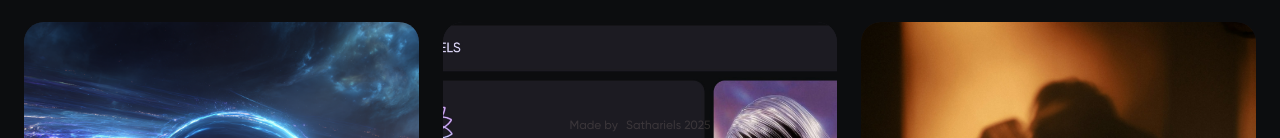
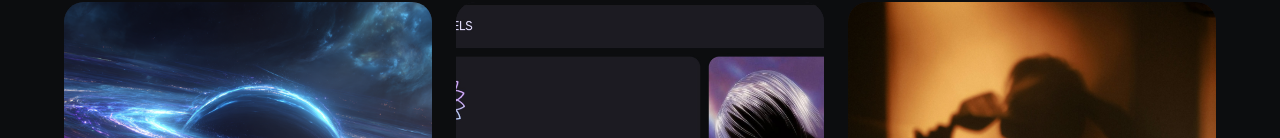
Before and after one commit to sathariels/Sathariels.com, a Next.js app: page /projects in a window 1280 px wide. Shown: the part 662-800 px from the top of the page. Built offline with nearby package versions, Linux system fonts and the light colour scheme.

Commit message:
fix: Projects page alignment, scrolling, and footer signature

```diff
--- a/src/components/Footer.tsx
+++ b/src/components/Footer.tsx
@@ -2,11 +2,13 @@ import { Heart } from "lucide-react";
 
 interface FooterProps {
   className?: string;
+  showSignature?: boolean;
 }
 
-export default function Footer({ className = "" }: FooterProps) {
+export default function Footer({ className = "", showSignature = true }: FooterProps) {
   return (
     <footer className={`text-center py-4 ${className} absolute right-0 left-1/2 transform -translate-x-1/2 -bottom-12 md:-bottom-20 lg:-bottom-7`}>
+      {showSignature && (
         <div className="flex items-center justify-center gap-2 text-xs text-foreground/15 hover:text-foreground transition-colors duration-300">
           <span>Made by</span>
           <a
@@ -18,6 +20,7 @@ export default function Footer({ className = "" }: FooterProps) {
             Sathariels 2025
           </a>
         </div>
+      )}
     </footer>
   );
 }
--- a/src/components/ProjectsPage.tsx
+++ b/src/components/ProjectsPage.tsx
@@ -8,11 +8,11 @@ import { pageEnterVariants } from "@/lib/animation/variants";
 
 export default function ProjectsPage() {
     return (
-        <div className="flex flex-col min-h-screen font-sans pt-2 md:pt-0 lg:py-6 xl:py-0 xl:pb-6">
+        <div className="flex flex-col h-screen overflow-y-auto font-sans pt-2 md:pt-0 lg:py-6 xl:py-0 xl:pb-6">
             <Navbar />
 
             <motion.main
-                className="flex-1 flex flex-col pb-4 md:pb-6"
+                className="flex-1 flex flex-col pb-4 md:pb-6 px-4 lg:px-10"
                 variants={pageEnterVariants}
                 initial="hidden"
                 animate="visible"
@@ -38,7 +38,7 @@ export default function ProjectsPage() {
                 </div>
             </motion.main>
 
-            <Footer className="mb-4" />
+            <Footer className="mb-4" showSignature={false} />
         </div>
     );
 }
```
Lines whose indentation alone changed are shown as unchanged.
